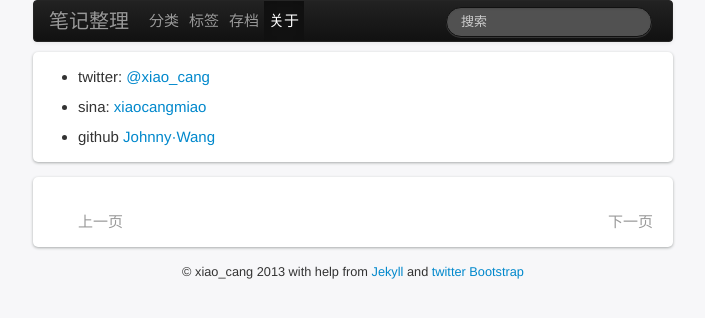
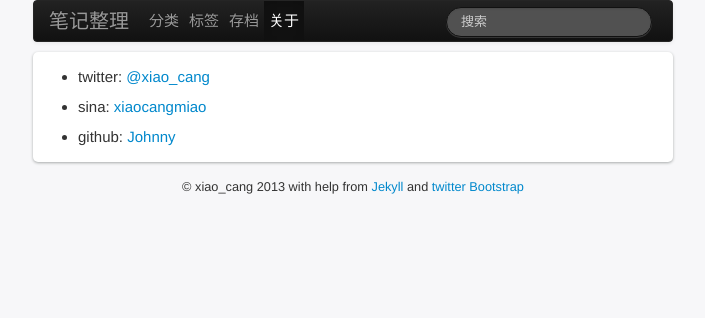
Before and after one commit to johnnywang1991/blog, a Jekyll site: the page built from about.md, in a window 1280 px wide. Shown: the top 318 px of the page, without its empty margins (287-992 px from the left). Built offline with Jekyll 4.4.1, drawn with Linux system fonts in a browser that asks for light colours; Markdown is read by kramdown in place of the engine named in the settings.

Commit message:
output pager only in homepage

```diff
--- a/_layouts/default.html
+++ b/_layouts/default.html
@@ -33,6 +33,7 @@
     </div><!-- content -->
 
     <!-- Pager -->
+    {% if page.title == site.title %}
     <div class="content"><div class="wrapper">
       <ul class="pager">
         <div id="post-pagination" class="pagination">
@@ -44,8 +45,9 @@
           {% endif %}
         </div><!-- content -->
       </ul>
+    {% endif %}
+    </div><!-- navbar-inner -->
     <script src="http://code.jquery.com/jquery.js"></script>
-    </div><!-- navbar-inner -->
     <small><center> &copy; xiao_cang 2013 with help from <a href="https://github.com/mojombo/jekyll">Jekyll</a> and <a href="http://twitter.github.io/bootstrap/">twitter Bootstrap</a> </center></small>
     </div><!-- wrapper -->
   </body>
--- a/about.md
+++ b/about.md
@@ -4,4 +4,4 @@ title: 关于
 ---
 - twitter: [@xiao_cang](https:/twitter.com/xiao_cang)
 - sina: [xiaocangmiao](http://weibo.com/xiaocangmiao)
-- github [Johnny·Wang](https://github.com/johnnywang1991)
+- github: [Johnny](https://github.com/johnnywang1991)
```
